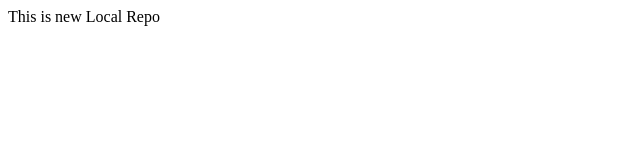
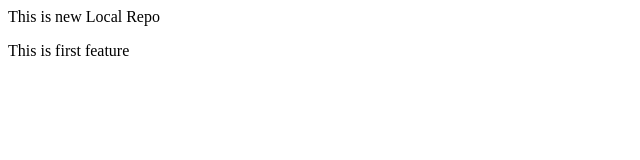
Before and after one commit to saif4hana/LocalRepo, a plain HTML site: page index.html in a window 1280 px wide. Shown: the whole page, without its empty margins (0-640 px from the left). Drawn offline with Linux system fonts and the light colour scheme.

Commit message:
Added Feature1

```diff
--- a/index.html
+++ b/index.html
@@ -1 +1,2 @@
 <p>This is new Local Repo</p>
+<p>This is first feature</p>
```
